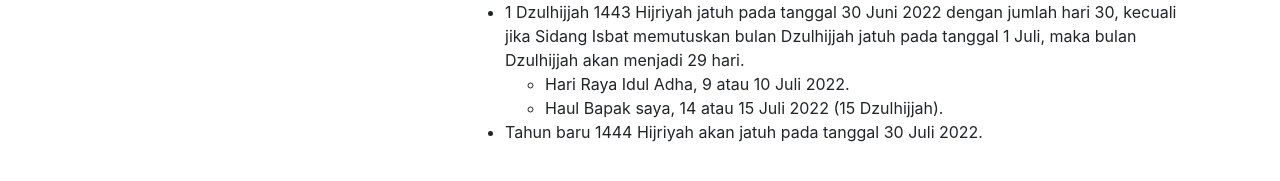
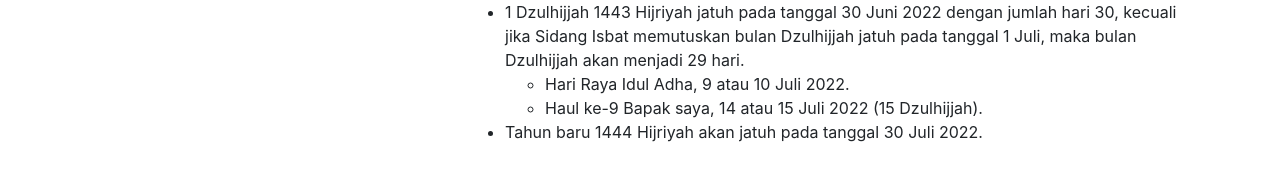
Before and after one commit to KikiSyahadat/KikiSyahadat.github.io, a Jekyll site: the page built from _posts/2021-07-20-awal-bulan-hijriyah-di-tahun-1443.md, in a window 1280 px wide and 900 px high, scrolled down 3827 px. Shown: the part 716-897 px from the top of the window. Built offline with Jekyll 4.4.1, drawn with Linux system fonts in a browser that asks for light colours.

Commit message:
Edit the new post

```diff
--- a/_posts/2021-07-20-awal-bulan-hijriyah-di-tahun-1443.md
+++ b/_posts/2021-07-20-awal-bulan-hijriyah-di-tahun-1443.md
@@ -126,5 +126,5 @@
 - 1 Dzulqa'dah 1443 Hijriyah jatuh pada tanggal 1 Juni 2022 dengan jumlah hari 29, kecuali jika Sidang Isbat memutuskan bulan Dzulhijjah jatuh pada tanggal 1 Juli, maka bulan Dzulqa'dah menjadi 30 hari.
 - 1 Dzulhijjah 1443 Hijriyah jatuh pada tanggal 30 Juni 2022 dengan jumlah hari 30, kecuali jika Sidang Isbat memutuskan bulan Dzulhijjah jatuh pada tanggal 1 Juli, maka bulan Dzulhijjah akan menjadi 29 hari.
   - Hari Raya Idul Adha, 9 atau 10 Juli 2022.
-  - Haul Bapak saya, 14 atau 15 Juli 2022 (15 Dzulhijjah).
+  - Haul ke-9 Bapak saya, 14 atau 15 Juli 2022 (15 Dzulhijjah).
 - Tahun baru 1444 Hijriyah akan jatuh pada tanggal 30 Juli 2022.
```
